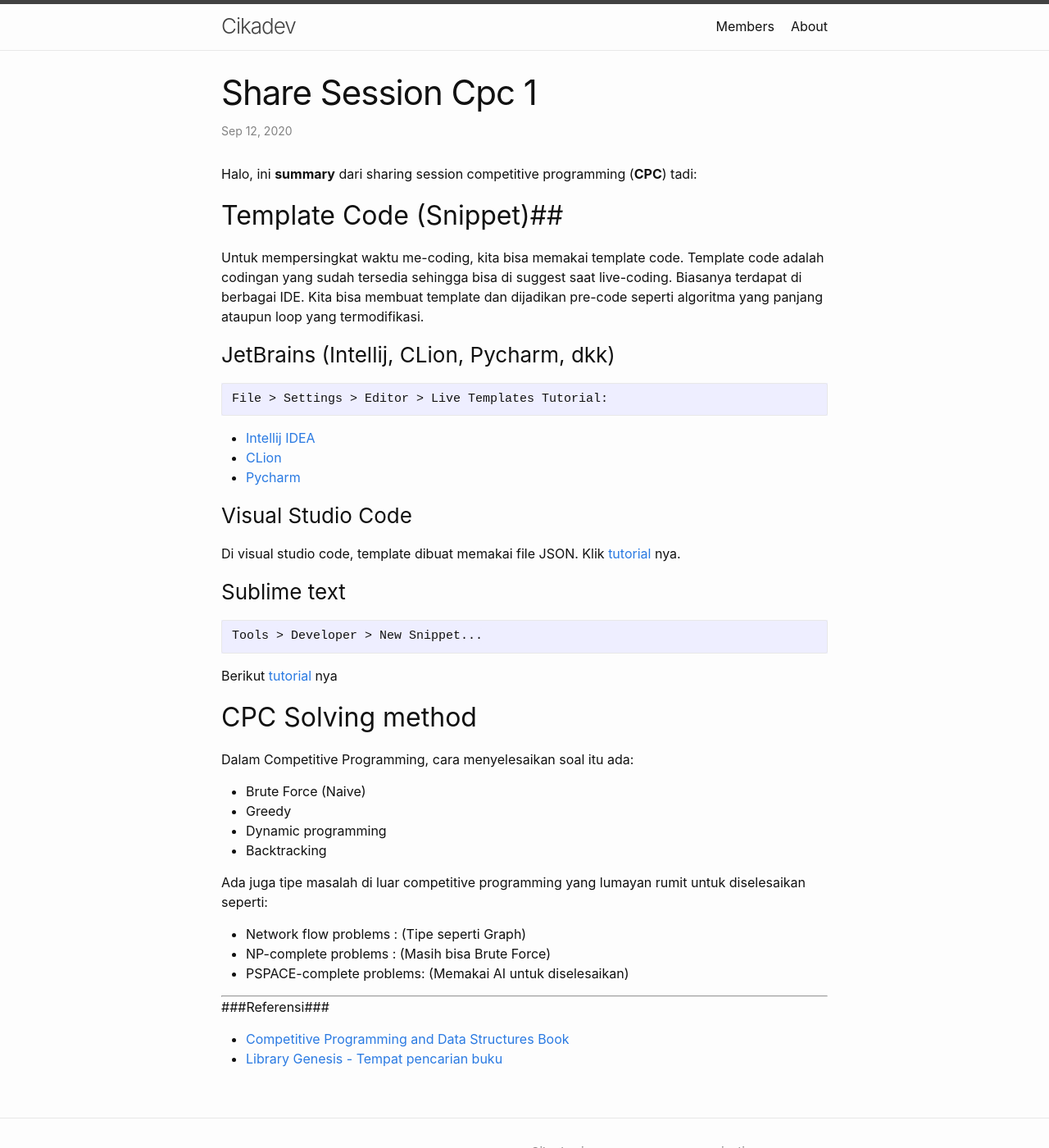
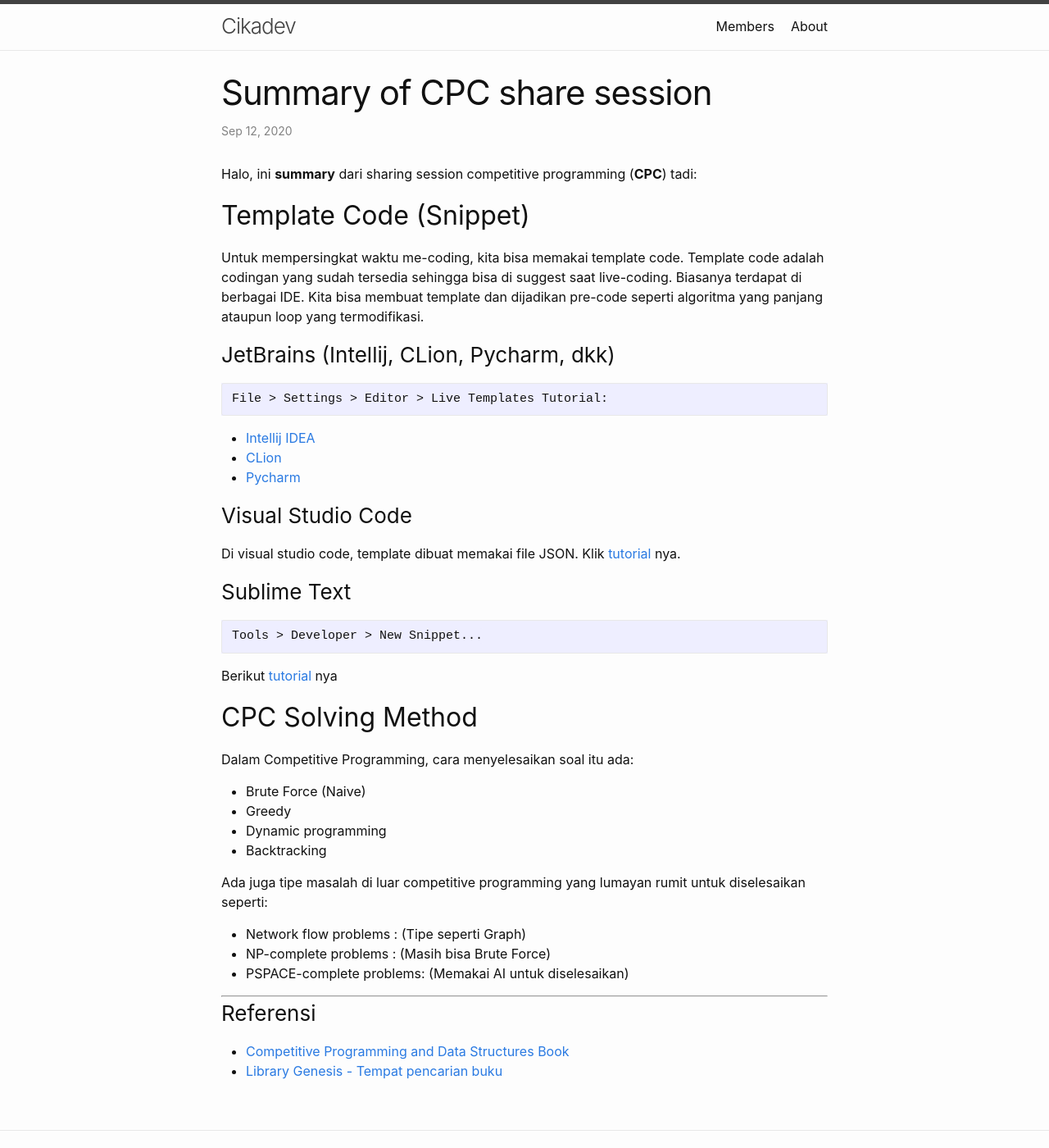
Before and after one commit to cikadev/cikadev.github.io, a Jekyll site: the page built from _posts/2020-09-12-share-session-cpc-1.md, in a window 1280 px wide and 1400 px high. Shown: the whole window at 82% size. Built offline with Jekyll 4.4.1, drawn with Linux system fonts in a browser that asks for light colours; our own code applies the rules of GitHub Pages for plain Markdown files.

Commit message:
Update and rename 2020-09-12-Share-session-CPC-1.md to 2020-09-12-share-session-cpc-1.md

```diff
--- a/_posts/2020-09-12-Share-session-CPC-1.md
+++ b/_posts/2020-09-12-share-session-cpc-1.md
@@ -1,13 +1,17 @@
-
+---
+title: "Summary of CPC share session"
+date: 2020-09-12
+layout: post
+---
 
 Halo, ini **summary** dari sharing session
 competitive programming (**CPC**) tadi:
 
-## Template Code (Snippet)##
+## Template Code (Snippet)
 
 Untuk mempersingkat waktu me-coding, kita bisa memakai template code. Template code adalah codingan yang sudah tersedia sehingga bisa di suggest saat live-coding. Biasanya terdapat di berbagai IDE. Kita bisa membuat  template dan dijadikan pre-code seperti algoritma yang panjang ataupun loop yang termodifikasi.
 
-### JetBrains (Intellij, CLion, Pycharm, dkk) ###
+### JetBrains (Intellij, CLion, Pycharm, dkk)
 
     File > Settings > Editor > Live Templates
 Tutorial:
@@ -16,18 +20,18 @@ Tutorial:
 - [CLion](https://www.jetbrains.com/help/clion/using-live-templates.html#live_templates_configure)
 - [Pycharm](https://www.jetbrains.com/help/pycharm/using-live-templates.html)
 
-### Visual Studio Code ###
+### Visual Studio Code
 Di visual studio code, template dibuat memakai file JSON.
 Klik [tutorial](https://code.visualstudio.com/docs/editor/userdefinedsnippets) nya.
 
-### Sublime text ###
+### Sublime Text
 
 	Tools > Developer > New Snippet...
 
 Berikut [tutorial](https://www.freecodecamp.org/news/a-guide-to-preserving-your-wrists-with-sublime-text-snippets-7541662a53f2/) nya
 
 
-## CPC Solving method ##
+## CPC Solving Method
 
 
 Dalam Competitive Programming,
@@ -47,7 +51,7 @@ Ada juga tipe masalah di luar competitive programming yang lumayan rumit untuk d
 
 ----------
 
-###Referensi###
+### Referensi
 
 - [Competitive Programming and Data Structures Book](https://drive.google.com/drive/folders/1H61wNx2LHL7nRVDAa-JStG6_dIkphYEJ?usp=sharing "Competitive Programming and Data Structures Books")
 - [Library Genesis - Tempat pencarian buku](http://libgen.rs)
```
